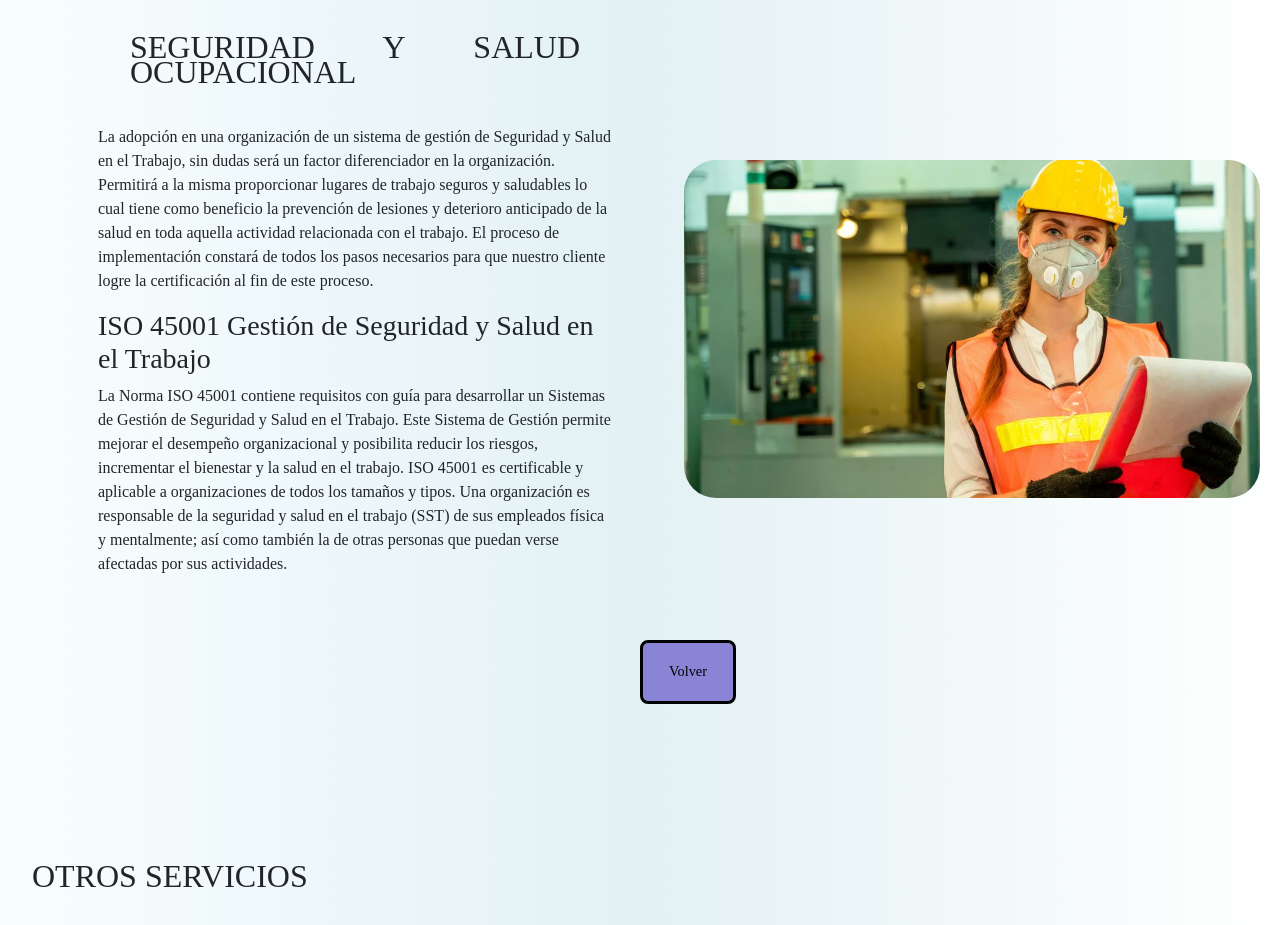
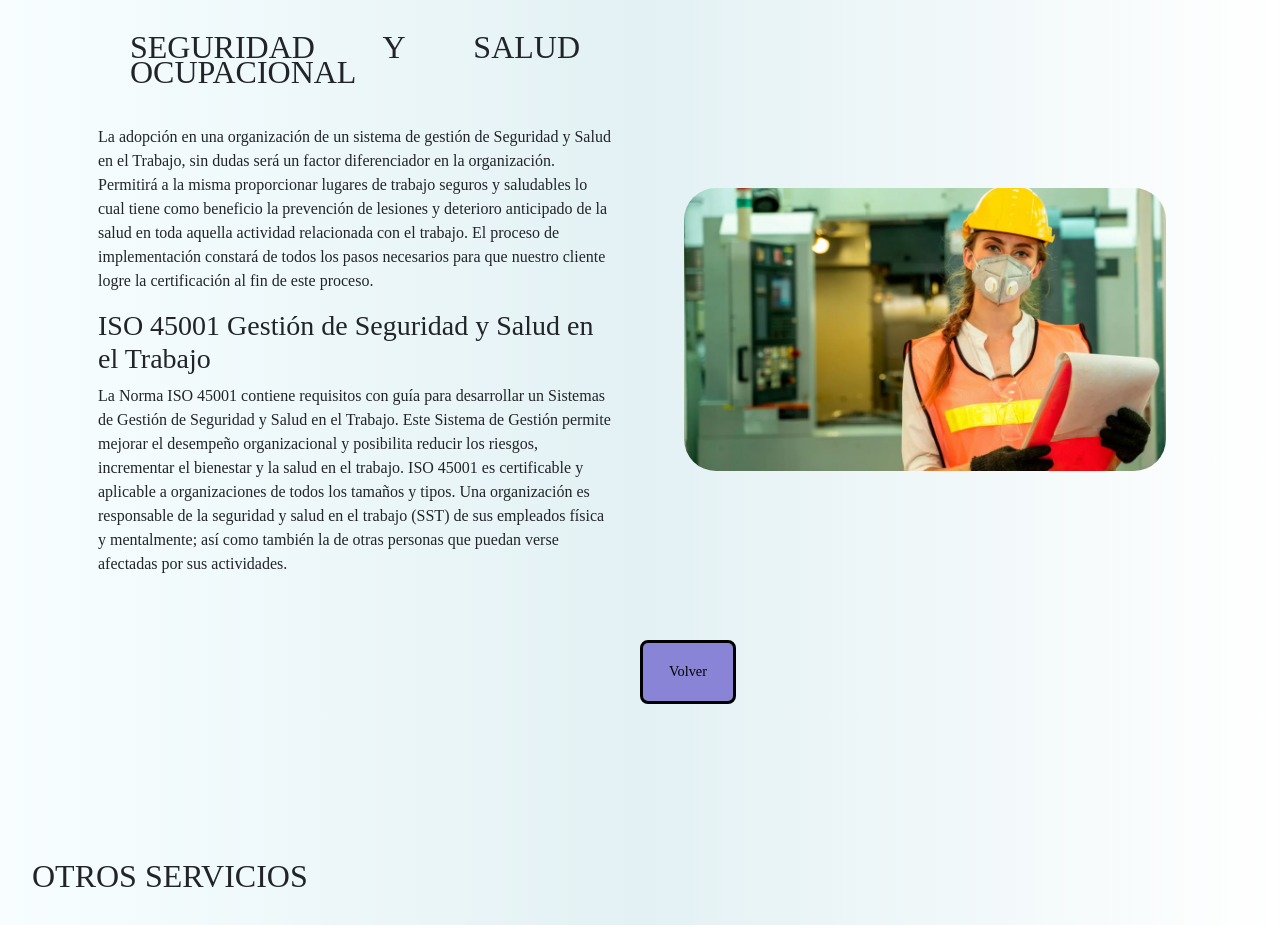
Before and after one commit to alecalvert/proyecto-coder-web, a plain HTML site: page paginas/servicios.html in a window 1280 px wide. Shown: the part 2333-3258 px from the top of the page. Drawn offline with nearby package versions, Linux system fonts and the light colour scheme.

Commit message:
Bootstrap en inicio/servicios/formacion rev.3

```diff
--- a/paginas/servicios.html
+++ b/paginas/servicios.html
@@ -233,7 +233,7 @@
 
                     <div class="col-md-6">
                         <aside>
-                            <img class="foto__seg foto__seg" src="../imagenes/seguridad.jpg" alt="Seguridad">
+                            <img class="img-fluid foto__seg" src="../imagenes/seguridad.jpg" alt="Seguridad">
 
                         </aside>
                     </div>
```
